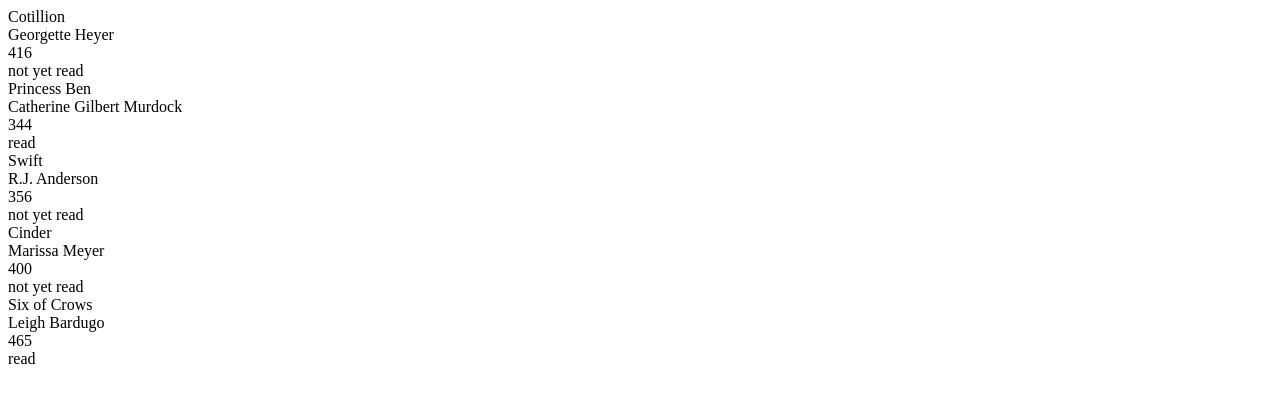
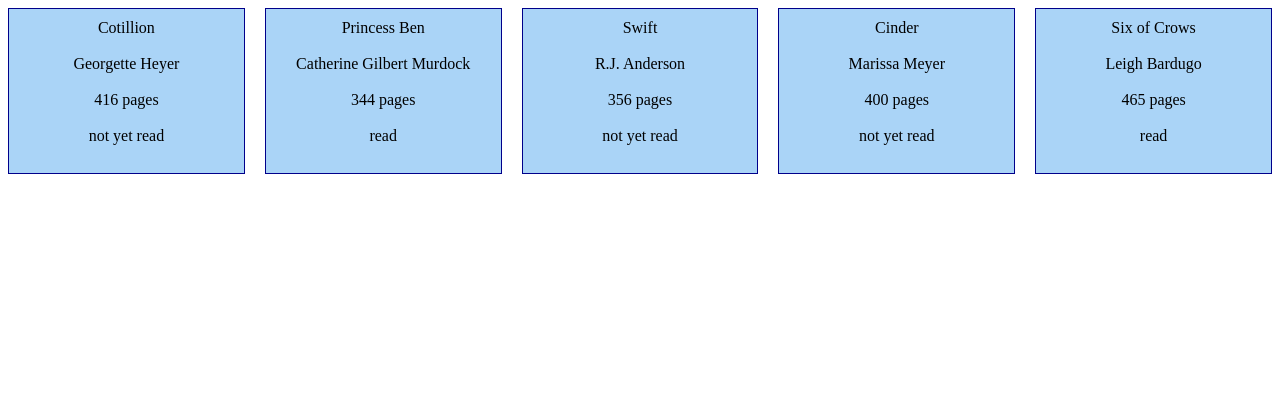
Before and after one commit to FireHeart3198/library, a plain HTML site: page index.html in a window 1280 px wide. Drawn offline with Linux system fonts and the light colour scheme.

Commit message:
Add styling for book card display

```diff
--- a/index.html
+++ b/index.html
@@ -7,5 +7,6 @@
         <script defer src="javascript.js"></script>
     </head>
     <body>
+        <div class="library-container"></div>
     </body>
 </html>
--- a/javascript.js
+++ b/javascript.js
@@ -1,5 +1,5 @@
 const myLibrary = [];
-const body = document.querySelector('body')
+const libraryContainer = document.querySelector('.library-container')
 
 function Book(title, author, pages, read) {
     this.title = title;
@@ -25,11 +25,15 @@ function displayLibrary() {
             const div = document.createElement('div')
             const className = info;
             div.classList.add(`${className}`)
-            div.textContent = book[info]
+            if (info === "pages") {
+                div.textContent = `${book[info]} pages`
+            } else {
+                div.textContent = book[info]
+            }
             bookCard.append(div)
         }
        }
-       body.append(bookCard);
+       libraryContainer.append(bookCard);
     })
 }
 
--- a/style.css
+++ b/style.css
@@ -0,0 +1,14 @@
+.library-container {
+    display: grid;
+    grid-template-columns: repeat(auto-fit, minmax(55px, 1fr));
+    gap: 20px;
+}
+
+.book-card {
+    display: grid;
+    grid-template-rows: repeat(4, 2lh);
+    justify-items: center;
+    padding: 10px;
+    background-color: rgb(170, 212, 247);
+    border: solid 1px darkblue;
+}
```
